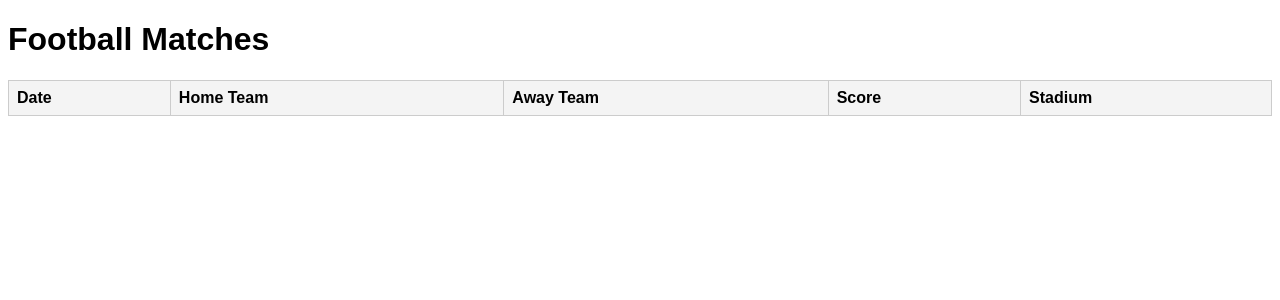
After one commit to ElliottOctave/FootballDashboard, a Python web app: template Home/templates/games.html in a window 1280 px wide. The commit adds this page. Shown: the top 300 px of the page. Run offline with Jinja, Linux system fonts and the light colour scheme; the template is opened without the code that fills it, so the values that code supplies are empty.

Commit message:
temporary games pages (not working yet)

```diff
--- /dev/null
+++ b/Home/templates/games.html
@@ -0,0 +1,73 @@
+<!DOCTYPE html>
+<html lang="en">
+<head>
+  <meta charset="UTF-8">
+  <title>Football Matches</title>
+  <script src="https://d3js.org/d3.v7.min.js"></script>
+  <style>
+    body {
+      font-family: Arial, sans-serif;
+    }
+    table {
+      width: 100%;
+      border-collapse: collapse;
+      margin-top: 20px;
+    }
+    th, td {
+      border: 1px solid #ccc;
+      padding: 8px;
+      text-align: left;
+    }
+    th {
+      background-color: #f4f4f4;
+    }
+  </style>
+</head>
+<body>
+
+  <h1>Football Matches</h1>
+  <table id="matches-table">
+    <thead>
+      <tr>
+        <th>Date</th>
+        <th>Home Team</th>
+        <th>Away Team</th>
+        <th>Score</th>
+        <th>Stadium</th>
+      </tr>
+    </thead>
+    <tbody></tbody>
+  </table>
+
+  <script>
+    Promise.all([
+      d3.csv("/static/data/games.csv"),
+      d3.csv("/static/data/clubs.csv")
+    ]).then(([games, clubs]) => {
+      const clubMap = {};
+      clubs.forEach(club => {
+        clubMap[club.club_id] = club.name;
+      });
+
+      const tableBody = d3.select("#matches-table tbody");
+      games.forEach(game => {
+        const homeTeam = clubMap[game.home_club_id] || "Unknown";
+        const awayTeam = clubMap[game.away_club_id] || "Unknown";
+        const score = `${game.home_club_goals} - ${game.away_club_goals}`;
+        const stadium = game.stadium || "Unknown";
+        const date = game.date;
+
+        const row = tableBody.append("tr");
+        row.append("td").text(date);
+        row.append("td").text(homeTeam);
+        row.append("td").text(awayTeam);
+        row.append("td").text(score);
+        row.append("td").text(stadium);
+      });
+    }).catch(error => {
+      console.error("Error loading data:", error);
+    });
+  </script>
+
+</body>
+</html>
--- a/Home/templates/home.html
+++ b/Home/templates/home.html
@@ -11,12 +11,12 @@
   <!-- Navbar -->
   <nav class="navbar">
     <a href="/Home/templates/home.html" class="logo">
-      <img src="/ressources/logo XInsider2.png" alt="Football Dashboard Logo" style="height: 175px;" />
+      <img src="/ressources/logo XInsider2.png" alt="Football Dashboard Logo" style="height: 125px;" />
     </a>
     <ul class="nav-links">
       <li><a href="#players">Players</a></li>
       <li><a href="#clubs">Clubs</a></li>
-      <li><a href="#games">Games</a></li>
+      <li><a href="games.html">Games</a></li>
     </ul>
     <input type="text" id="search-bar" placeholder="Search players, teams..." />
   </nav>
```
